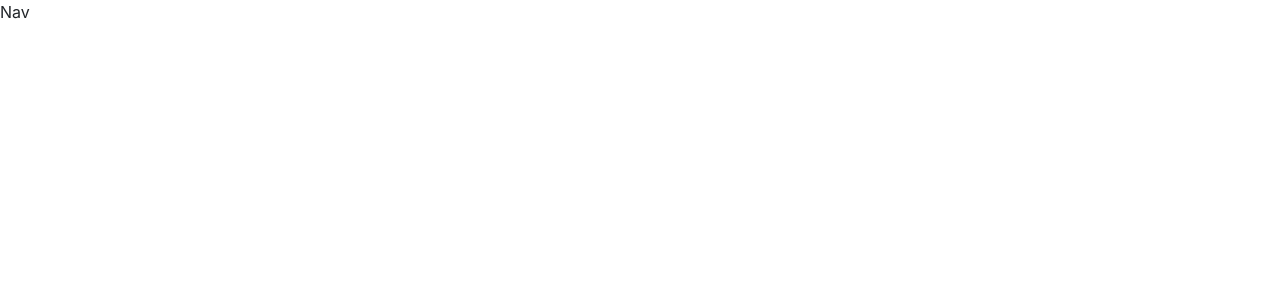
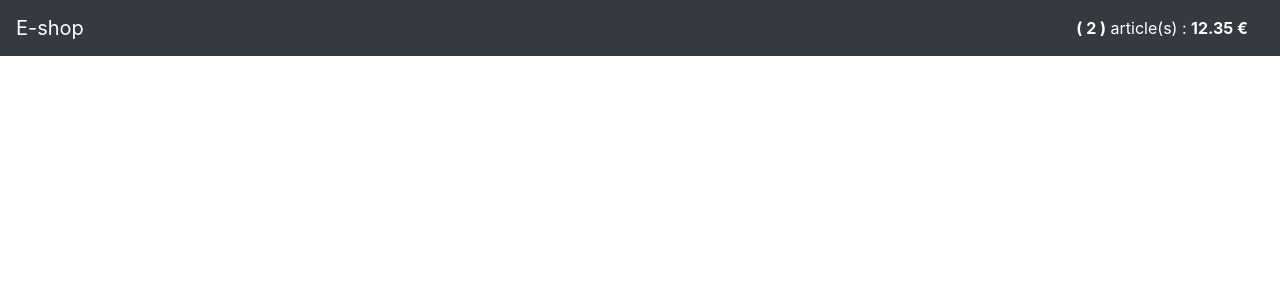
Before and after one commit to carpacciao/react-eshop-basic, a React (Create React App) app: page / in a window 1280 px wide. Shown: the top 300 px of the page. Built offline with nearby package versions, Linux system fonts and the light colour scheme.

Commit message:
Design html pour la navigation

```diff
--- a/src/components/Navigation.jsx
+++ b/src/components/Navigation.jsx
@@ -3,9 +3,12 @@ import React from 'react'
 export default class Navigation extends React.Component {
   render () {
     return (
-      <div>
-        Nav
-      </div>
+      <nav className="navbar navbar-dark bg-dark">
+        <span className="navbar-brand" href="#1">
+          E-shop
+        </span>
+        <span className="nav-item nav-link text-white" href="#2"><strong>( 2 )</strong> article(s) : <strong>12.35 €</strong></span>
+      </nav>
     )
   }
 }
```
